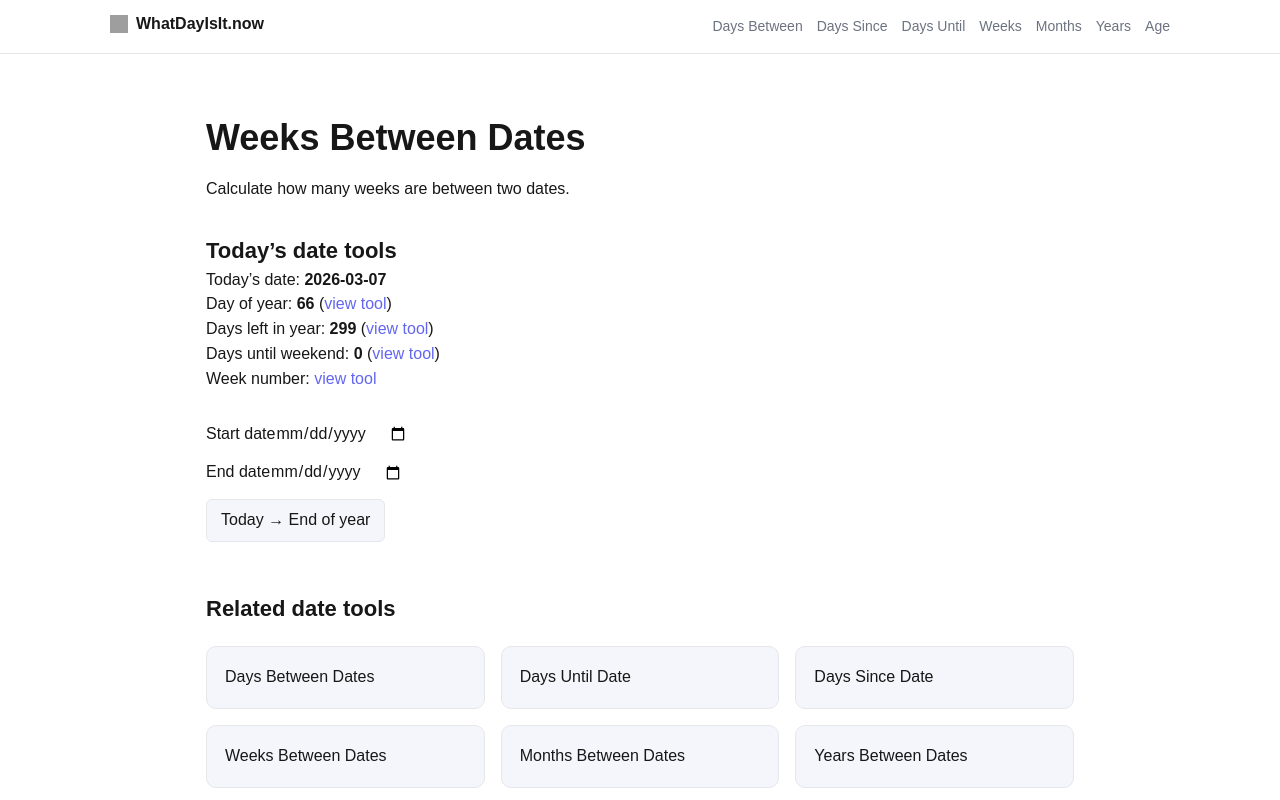
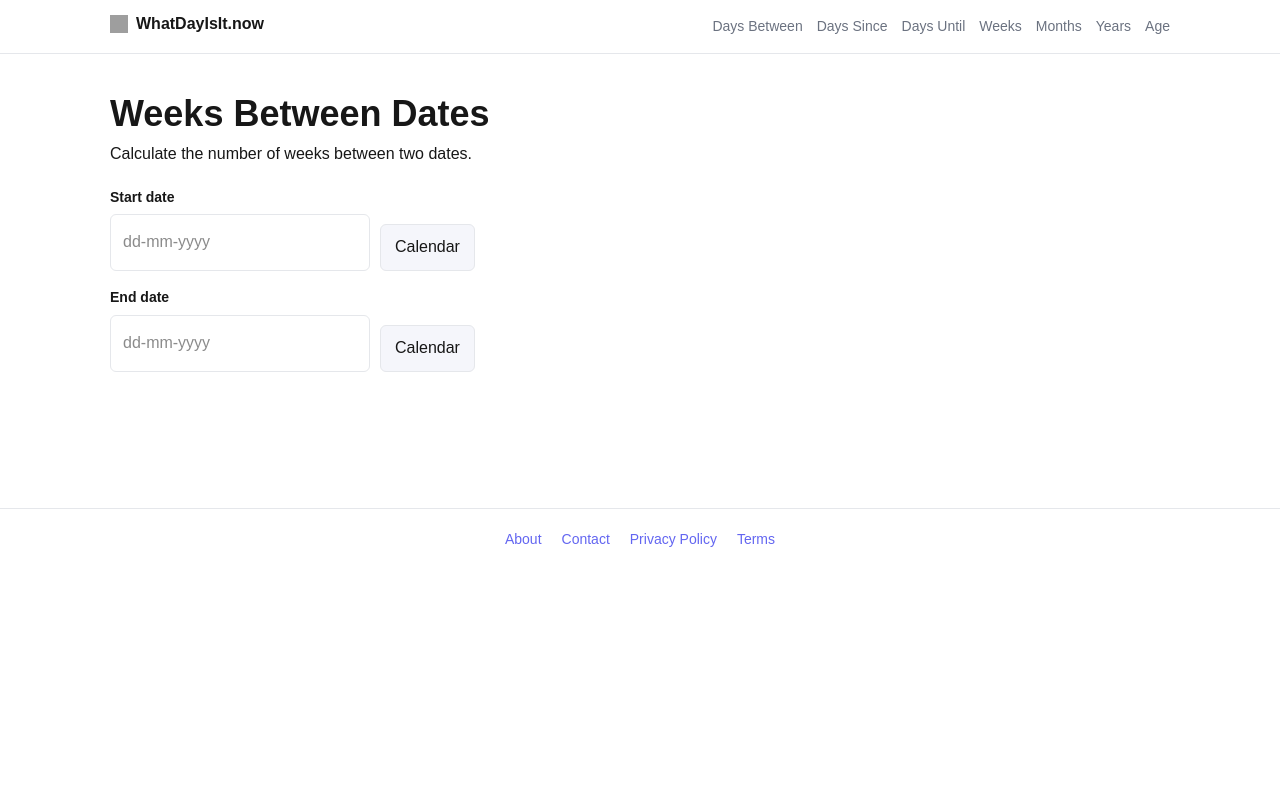
Before and after one commit to bosmeel/whatdayisit-now, a Next.js app: page /weeks-between in a window 1280 px wide. Shown: the top 800 px of the page. Built offline with nearby package versions, Linux system fonts and the light colour scheme; grey boxes are pictures that could not be loaded.

Commit message:
UX: auto calculate weeks between

```diff
--- a/app/weeks-between/page.tsx
+++ b/app/weeks-between/page.tsx
@@ -1,32 +1,65 @@
-import { Suspense } from "react";
-import type { Metadata } from "next";
-import DateCalculatorsLink from "@/components/DateCalculatorsLink";
-import TodayTools from "@/components/TodayTools";
-import RelatedDateTools from "@/components/RelatedDateTools";
-import Calculator from "./Calculator";
+"use client";
 
-export const metadata: Metadata = {
-  title: "Weeks Between Dates Calculator",
-  description: "Calculate the number of weeks between two dates.",
-  alternates: { canonical: "/weeks-between" },
-};
+import { useState, useEffect } from "react";
+import DateInput from "@/components/DateInput";
 
-export default function Page() {
+export default function WeeksBetweenPage() {
+
+  const [startDate, setStartDate] = useState("");
+  const [endDate, setEndDate] = useState("");
+  const [result, setResult] = useState<number | null>(null);
+
+  useEffect(() => {
+
+    if (!startDate || !endDate) {
+      setResult(null);
+      return;
+    }
+
+    const start = new Date(startDate);
+    const end = new Date(endDate);
+
+    const diff = end.getTime() - start.getTime();
+
+    const weeks = Math.floor(diff / (1000 * 60 * 60 * 24 * 7));
+
+    if (!Number.isNaN(weeks)) {
+      setResult(Math.abs(weeks));
+    }
+
+  }, [startDate, endDate]);
+
   return (
-    <main style={{ maxWidth: 900, margin: "0 auto", padding: "24px 16px" }}>
-      <h1 style={{ fontSize: 36, fontWeight: 800 }}>Weeks Between Dates</h1>
-      <p style={{ marginTop: 10, lineHeight: 1.6 }}>Calculate how many weeks are between two dates.</p>
+    <div>
 
-      <TodayTools />
+      <h1>Weeks Between Dates</h1>
 
-      <section style={{ marginTop: 30 }}>
-        <Suspense fallback={null}>
-          <Calculator />
-        </Suspense>
-      </section>
+      <p>
+        Calculate the number of weeks between two dates.
+      </p>
 
-      <RelatedDateTools />
-      <DateCalculatorsLink />
-    </main>
+      <div className="calculator">
+
+        <DateInput
+          label="Start date"
+          value={startDate}
+          onChange={setStartDate}
+        />
+
+        <DateInput
+          label="End date"
+          value={endDate}
+          onChange={setEndDate}
+        />
+
+        {result !== null && (
+          <div className="result-box">
+            {result} weeks
+          </div>
+        )}
+
+      </div>
+
+    </div>
   );
 }
```
